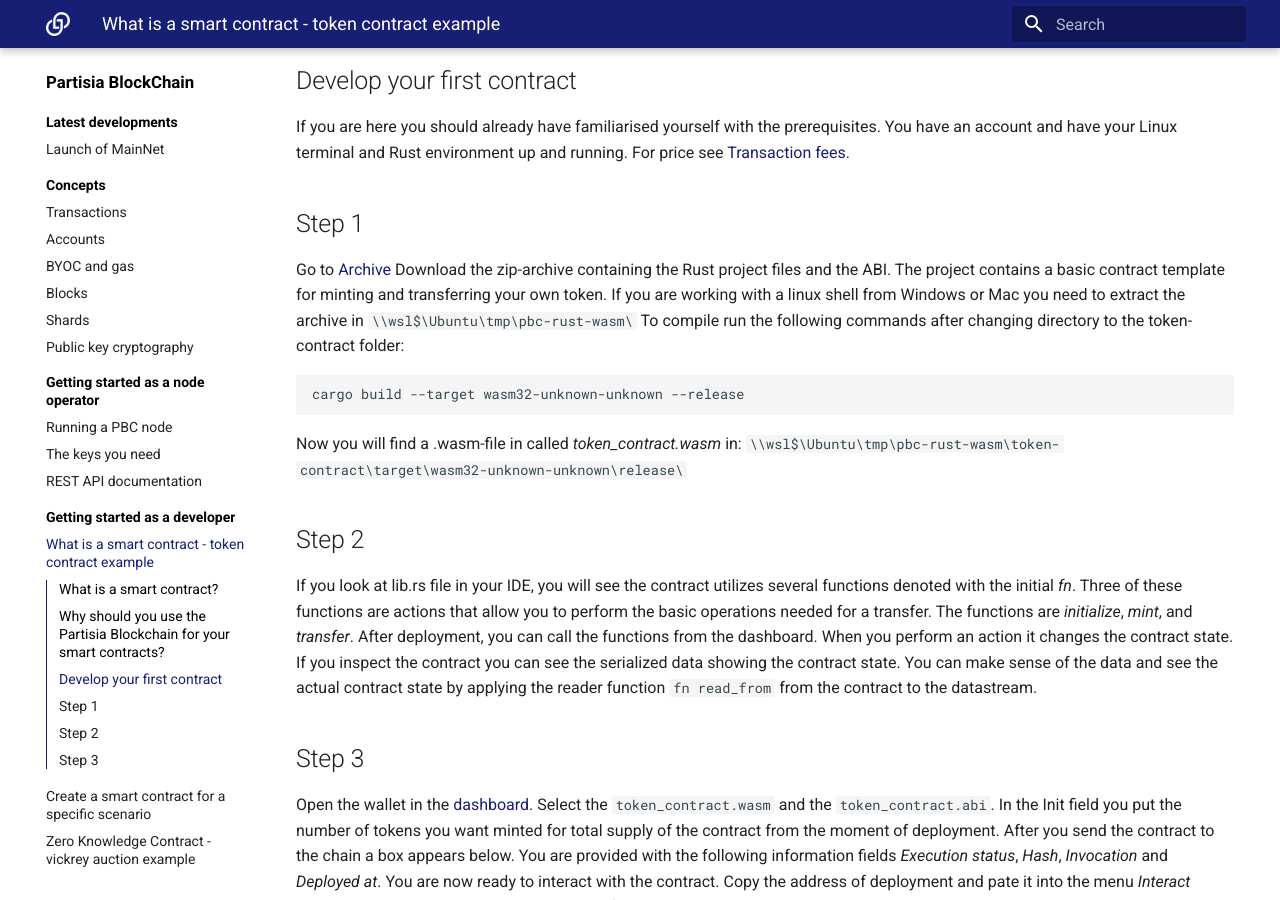
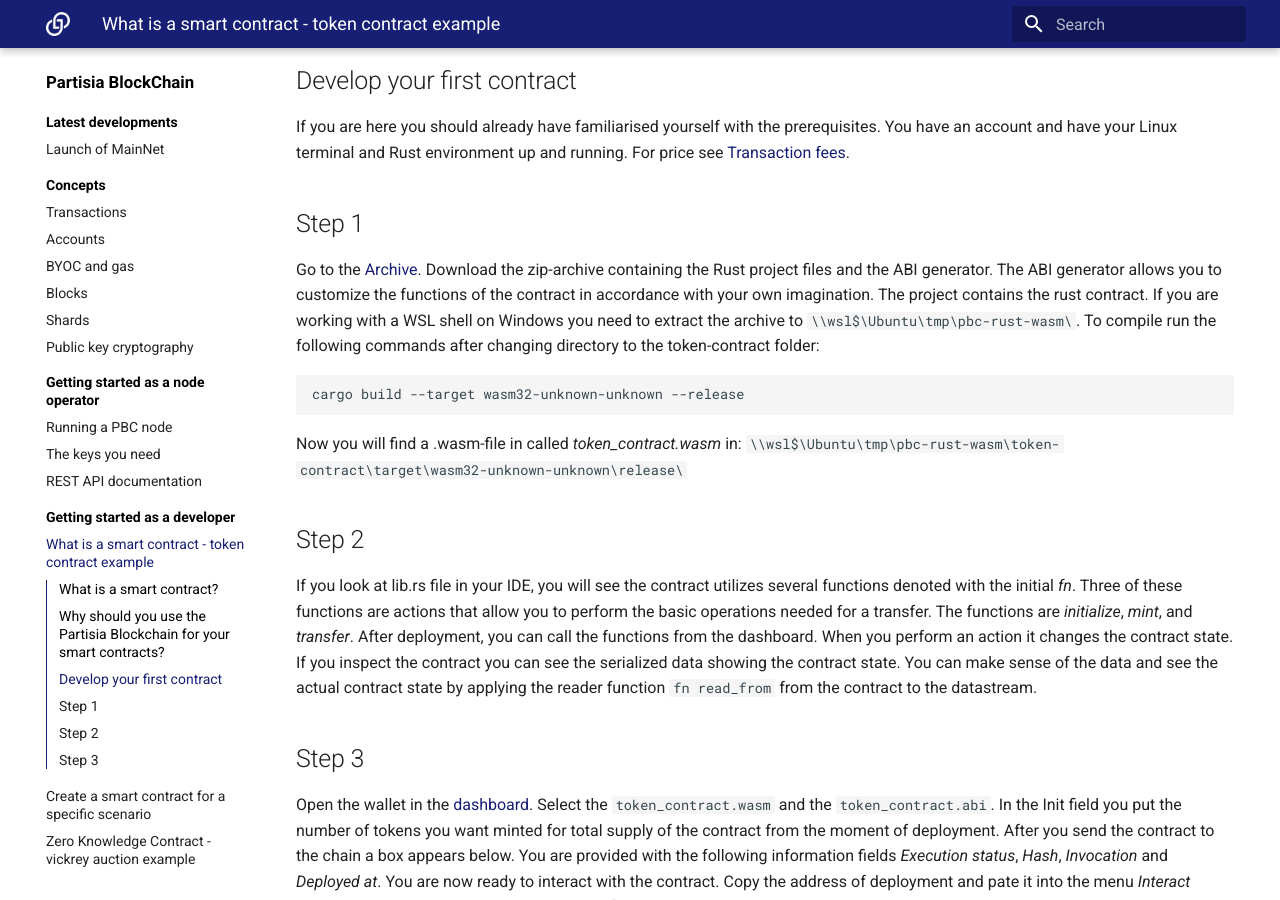
Before and after one commit to 0xSero/partisia-docs, an MkDocs documentation site: the page built from docs/contract-development.md, in a window 1280 px wide and 900 px high, scrolled down 631 px. Built offline with MkDocs 1.6.1 and Material for MkDocs 9.7.7, drawn with Linux system fonts in a browser that asks for light colours; a script that is not in the unit is left out.

Commit message:
correction about abi generator

`````diff
--- a/docs/contract-development.md
+++ b/docs/contract-development.md
@@ -17,8 +17,11 @@
 
 ## Step 1
 
-Go to [Archive](TransferContractv3.zip)
-Download the zip-archive containing the Rust project files and the ABI. The project contains a basic contract template for minting and transferring your own token. If you are working with a linux shell from Windows or Mac you need to extract the archive in `\\wsl$\Ubuntu\tmp\pbc-rust-wasm\`
+Go to the [Archive](TransferContractv3.zip). Download the zip-archive containing the Rust project
+files and the ABI generator. The ABI generator
+allows you to customize the functions of the contract in accordance with your own imagination. The
+project contains the rust contract. If you are working with a WSL shell on Windows
+you need to extract the archive to `\\wsl$\Ubuntu\tmp\pbc-rust-wasm\`.
 To compile run the following commands after changing directory to the  token-contract folder:
 ```` bash
 cargo build --target wasm32-unknown-unknown --release
`````
